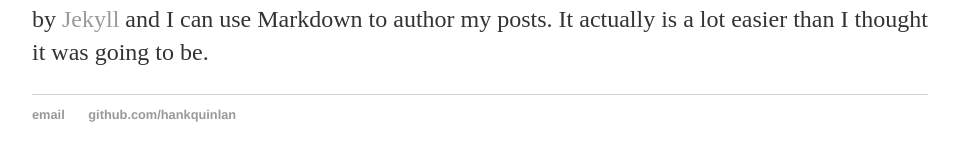
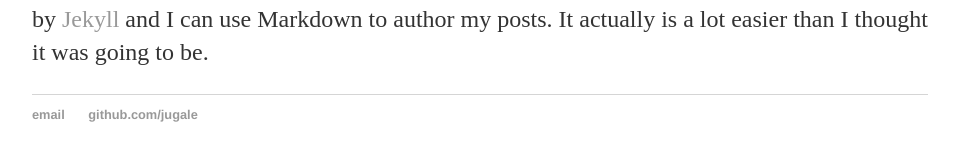
Before and after one commit to jugale/jugale.github.io, a Jekyll site: the page built from _posts/2021-04-06-Juliette-Gale-site-launched.md, in a window 1280 px wide. Shown: the part 286-447 px from the top of the page, without its empty margins (160-1119 px from the left). Built offline with Jekyll 4.4.1, drawn with Linux system fonts in a browser that asks for light colours.

Commit message:
Update default.html

```diff
--- a/_layouts/default.html
+++ b/_layouts/default.html
@@ -21,8 +21,8 @@
 			</div><!-- /.container -->
 			<footer>
 	    		<ul>
-	        		<li><a href="mailto:hankquinlanhub@gmail.com">email</a></li>
-	        		<li><a href="https://github.com/hankquinlan">github.com/hankquinlan</a></li>
+	        		<li><a href="mailto:jgale2016@gmail.com">email</a></li>
+	        		<li><a href="https://github.com/jugale">github.com/jugale</a></li>
 				</ul>
 			</footer>
 		</body>
```
